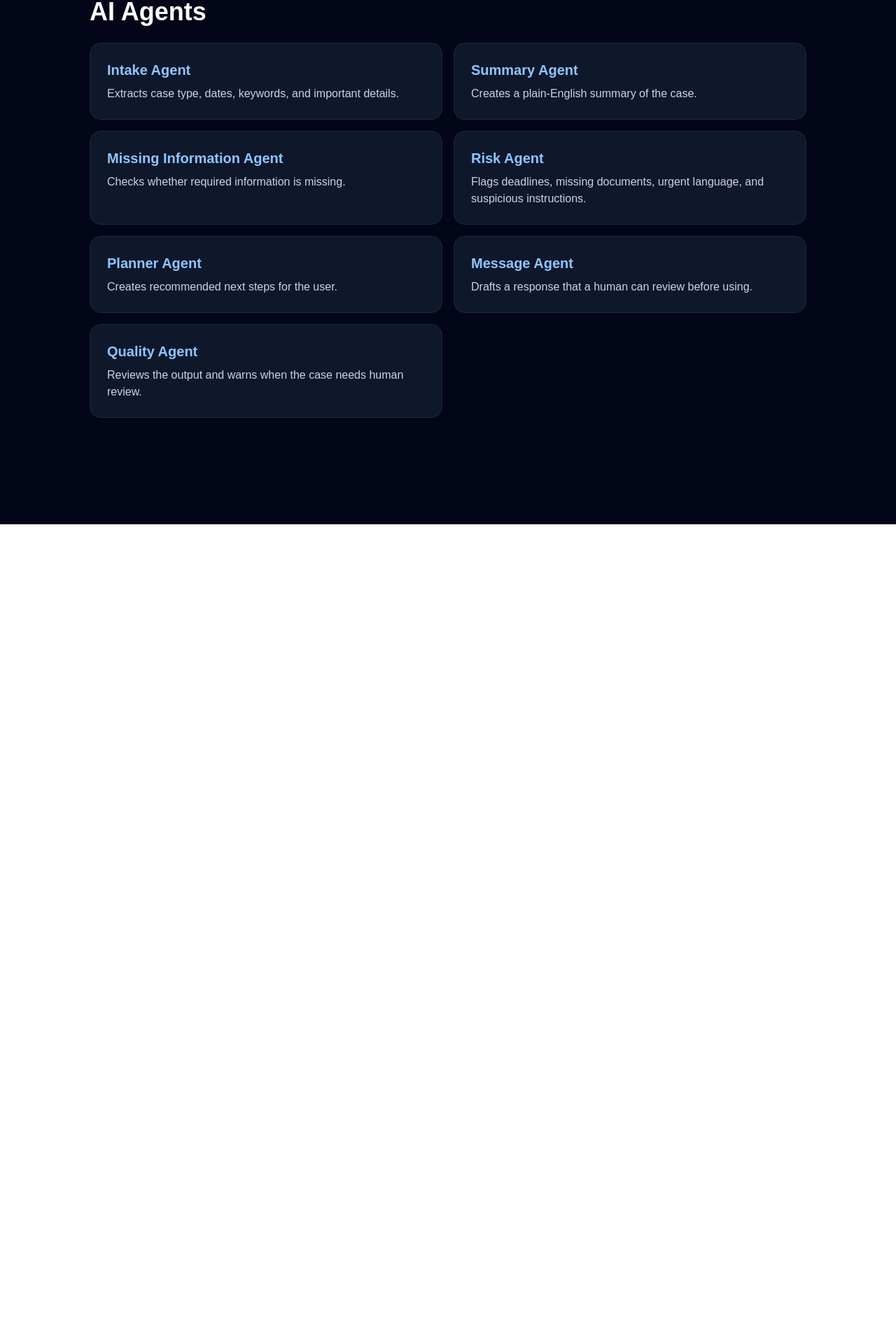
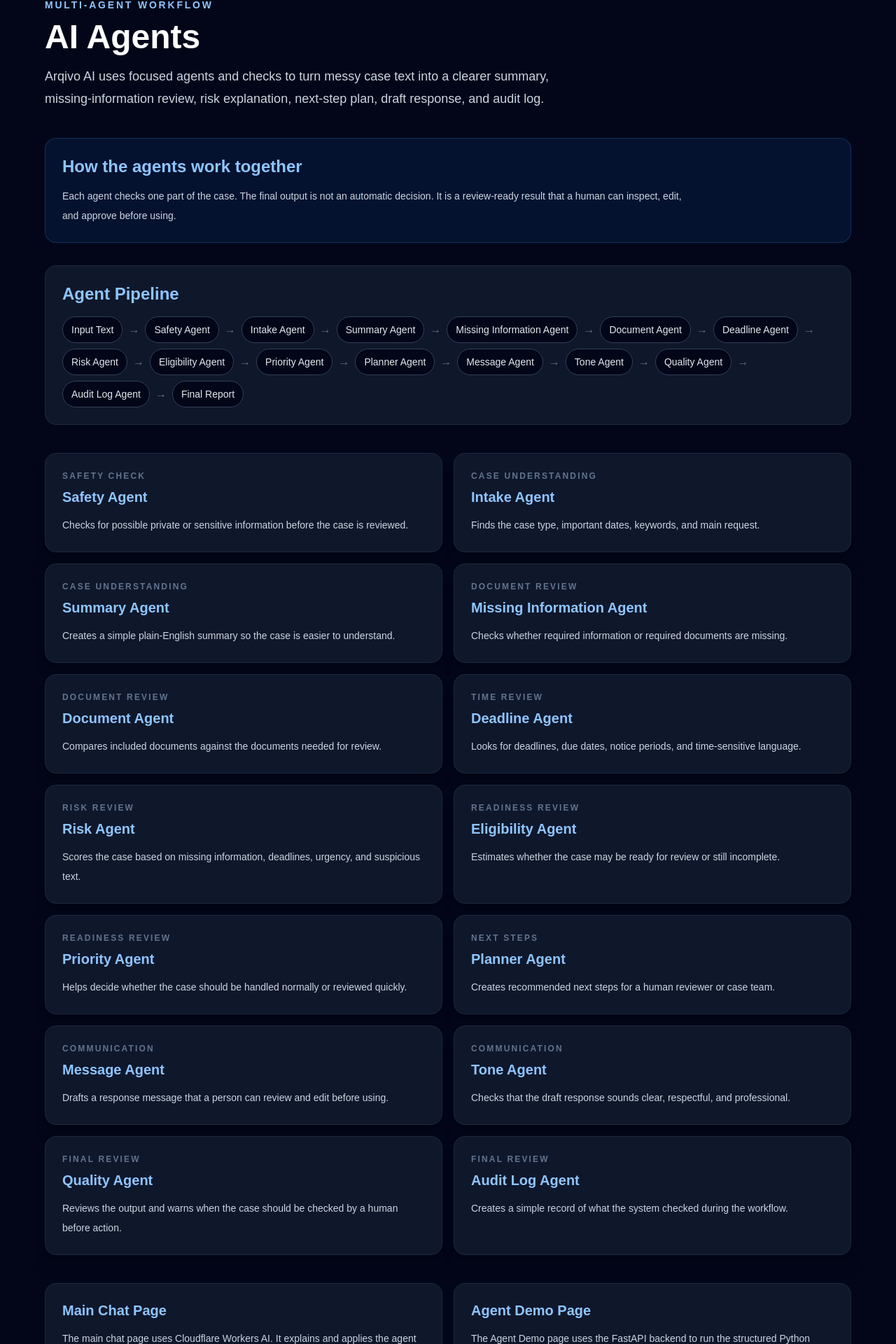
Before and after one commit to WilliamASC22/arqivo-ai, a Next.js app in the folder frontend/: page /agents in a window 1280 px wide. Shown: the part 112-2032 px from the top of the page at 70% size. Before the commit the page ends 861 px from the top, so only its background shows below. Built offline with nearby package versions, Linux system fonts and the light colour scheme.

Commit message:
Update agents page for expanded workflow

```diff
--- a/frontend/app/agents/page.tsx
+++ b/frontend/app/agents/page.tsx
@@ -1,31 +1,202 @@
 const agents = [
-  ["Intake Agent", "Extracts case type, dates, keywords, and important details."],
-  ["Summary Agent", "Creates a plain-English summary of the case."],
-  ["Missing Information Agent", "Checks whether required information is missing."],
-  ["Risk Agent", "Flags deadlines, missing documents, urgent language, and suspicious instructions."],
-  ["Planner Agent", "Creates recommended next steps for the user."],
-  ["Message Agent", "Drafts a response that a human can review before using."],
-  ["Quality Agent", "Reviews the output and warns when the case needs human review."],
+  {
+    name: "Safety Agent",
+    type: "Safety Check",
+    description:
+      "Checks for possible private or sensitive information before the case is reviewed.",
+  },
+  {
+    name: "Intake Agent",
+    type: "Case Understanding",
+    description:
+      "Finds the case type, important dates, keywords, and main request.",
+  },
+  {
+    name: "Summary Agent",
+    type: "Case Understanding",
+    description:
+      "Creates a simple plain-English summary so the case is easier to understand.",
+  },
+  {
+    name: "Missing Information Agent",
+    type: "Document Review",
+    description:
+      "Checks whether required information or required documents are missing.",
+  },
+  {
+    name: "Document Agent",
+    type: "Document Review",
+    description:
+      "Compares included documents against the documents needed for review.",
+  },
+  {
+    name: "Deadline Agent",
+    type: "Time Review",
+    description:
+      "Looks for deadlines, due dates, notice periods, and time-sensitive language.",
+  },
+  {
+    name: "Risk Agent",
+    type: "Risk Review",
+    description:
+      "Scores the case based on missing information, deadlines, urgency, and suspicious text.",
+  },
+  {
+    name: "Eligibility Agent",
+    type: "Readiness Review",
+    description:
+      "Estimates whether the case may be ready for review or still incomplete.",
+  },
+  {
+    name: "Priority Agent",
+    type: "Readiness Review",
+    description:
+      "Helps decide whether the case should be handled normally or reviewed quickly.",
+  },
+  {
+    name: "Planner Agent",
+    type: "Next Steps",
+    description:
+      "Creates recommended next steps for a human reviewer or case team.",
+  },
+  {
+    name: "Message Agent",
+    type: "Communication",
+    description:
+      "Drafts a response message that a person can review and edit before using.",
+  },
+  {
+    name: "Tone Agent",
+    type: "Communication",
+    description:
+      "Checks that the draft response sounds clear, respectful, and professional.",
+  },
+  {
+    name: "Quality Agent",
+    type: "Final Review",
+    description:
+      "Reviews the output and warns when the case should be checked by a human before action.",
+  },
+  {
+    name: "Audit Log Agent",
+    type: "Final Review",
+    description:
+      "Creates a simple record of what the system checked during the workflow.",
+  },
+];
+
+const pipelineSteps = [
+  "Input Text",
+  "Safety Agent",
+  "Intake Agent",
+  "Summary Agent",
+  "Missing Information Agent",
+  "Document Agent",
+  "Deadline Agent",
+  "Risk Agent",
+  "Eligibility Agent",
+  "Priority Agent",
+  "Planner Agent",
+  "Message Agent",
+  "Tone Agent",
+  "Quality Agent",
+  "Audit Log Agent",
+  "Final Report",
 ];
 
 export default function AgentsPage() {
   return (
     <main className="min-h-screen bg-slate-950 px-6 py-12 text-white">
-      <section className="mx-auto max-w-5xl">
-        <h1 className="mb-6 text-4xl font-bold">AI Agents</h1>
+      <section className="mx-auto max-w-6xl">
+        <div className="mb-10">
+          <p className="mb-3 text-sm font-semibold uppercase tracking-[0.2em] text-blue-300">
+            Multi-Agent Workflow
+          </p>
+
+          <h1 className="mb-4 text-5xl font-bold">AI Agents</h1>
+
+          <p className="max-w-3xl text-lg leading-8 text-slate-300">
+            Arqivo AI uses focused agents and checks to turn messy case text into
+            a clearer summary, missing-information review, risk explanation,
+            next-step plan, draft response, and audit log.
+          </p>
+        </div>
+
+        <div className="mb-8 rounded-2xl border border-blue-400/20 bg-blue-500/10 p-6">
+          <h2 className="mb-3 text-2xl font-semibold text-blue-300">
+            How the agents work together
+          </h2>
+
+          <p className="max-w-4xl text-sm leading-7 text-slate-300">
+            Each agent checks one part of the case. The final output is not an
+            automatic decision. It is a review-ready result that a human can
+            inspect, edit, and approve before using.
+          </p>
+        </div>
+
+        <div className="mb-10 rounded-2xl border border-slate-800 bg-slate-900 p-6">
+          <h2 className="mb-4 text-2xl font-semibold text-blue-300">
+            Agent Pipeline
+          </h2>
+
+          <div className="flex flex-wrap gap-2">
+            {pipelineSteps.map((step, index) => (
+              <div key={step} className="flex items-center gap-2">
+                <span className="rounded-full border border-slate-700 bg-slate-950 px-3 py-2 text-sm text-slate-200">
+                  {step}
+                </span>
+
+                {index < pipelineSteps.length - 1 && (
+                  <span className="text-slate-500">→</span>
+                )}
+              </div>
+            ))}
+          </div>
+        </div>
 
         <div className="grid gap-4 md:grid-cols-2">
-          {agents.map(([name, description]) => (
+          {agents.map((agent) => (
             <div
-              key={name}
-              className="rounded-2xl border border-slate-800 bg-slate-900 p-6"
+              key={agent.name}
+              className="rounded-2xl border border-slate-800 bg-slate-900 p-6 shadow-xl"
             >
-              <h2 className="mb-2 text-xl font-semibold text-blue-300">
-                {name}
+              <p className="mb-2 text-xs font-semibold uppercase tracking-[0.18em] text-slate-500">
+                {agent.type}
+              </p>
+
+              <h2 className="mb-3 text-xl font-semibold text-blue-300">
+                {agent.name}
               </h2>
-              <p className="text-slate-300">{description}</p>
+
+              <p className="text-sm leading-7 text-slate-300">
+                {agent.description}
+              </p>
             </div>
           ))}
+        </div>
+
+        <div className="mt-10 grid gap-4 md:grid-cols-2">
+          <div className="rounded-2xl border border-slate-800 bg-slate-900 p-6">
+            <h2 className="mb-3 text-xl font-semibold text-blue-300">
+              Main Chat Page
+            </h2>
+
+            <p className="text-sm leading-7 text-slate-300">
+              The main chat page uses Cloudflare Workers AI. It explains and
+              applies the agent workflow in a conversational way.
+            </p>
+          </div>
+
+          <div className="rounded-2xl border border-slate-800 bg-slate-900 p-6">
+            <h2 className="mb-3 text-xl font-semibold text-blue-300">
+              Agent Demo Page
+            </h2>
+
+            <p className="text-sm leading-7 text-slate-300">
+              The Agent Demo page uses the FastAPI backend to run the structured
+              Python agent pipeline and show separate result cards.
+            </p>
+          </div>
         </div>
       </section>
     </main>
```
